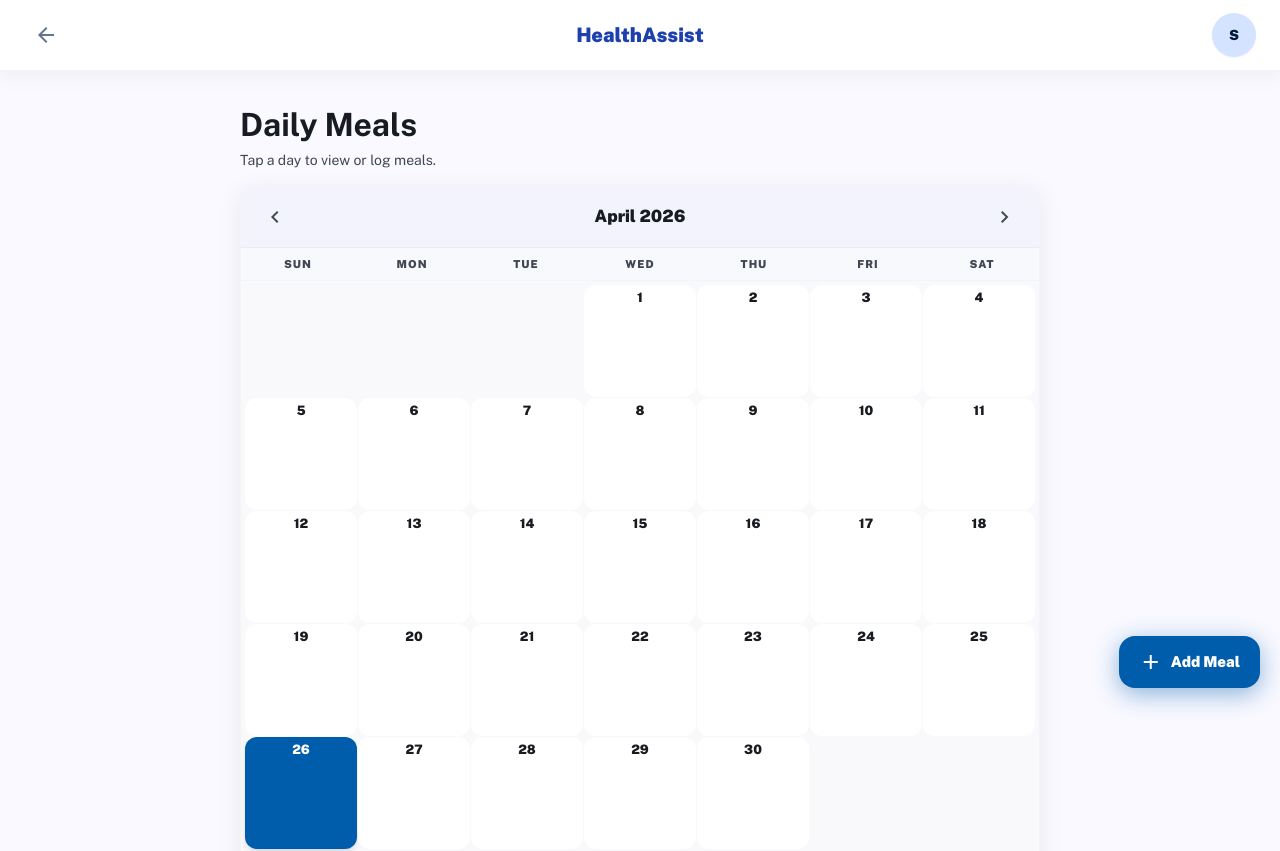
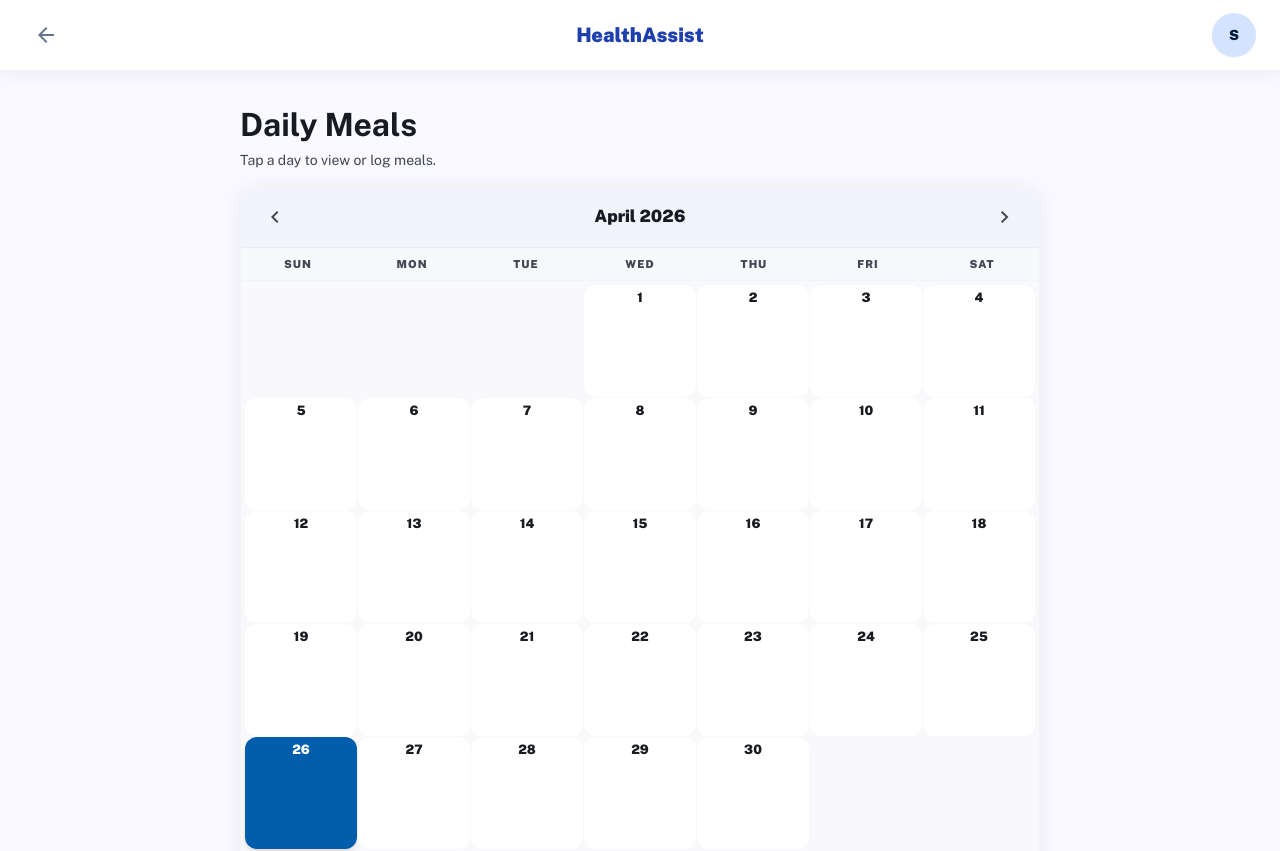
Before and after one commit to smit061205/Aarogya-sarwar, a React (Vite) app in the folder frontend/: page /meals in a window 1280 px wide. Shown: the top 851 px of the page. Built offline with nearby package versions, Linux system fonts and the light colour scheme.

Commit message:
style(meals): remove floating action button for adding meals

```diff
--- a/frontend/src/pages/Meals.jsx
+++ b/frontend/src/pages/Meals.jsx
@@ -308,13 +308,7 @@ export default function Meals() {
         )}
       </section>
 
-      {/* FAB */}
-      <button onClick={openAdd} aria-label="Add a meal"
-        className="fixed z-30 bg-primary text-on-primary shadow-[0_6px_24px_rgba(0,93,172,0.45)] rounded-2xl flex items-center gap-2 px-5 py-3.5 font-black text-[15px] transition-all hover:scale-105 active:scale-95"
-        style={{bottom:'calc(112px + env(safe-area-inset-bottom))',right:'20px'}}>
-        <span className="material-symbols-outlined text-[22px]" style={{fontVariationSettings:"'FILL' 1"}}>add</span>
-        Add Meal
-      </button>
+
 
       {/* Bottom sheet */}
       {showForm&&(
```
